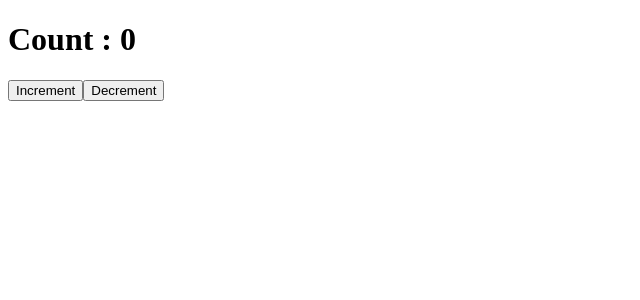
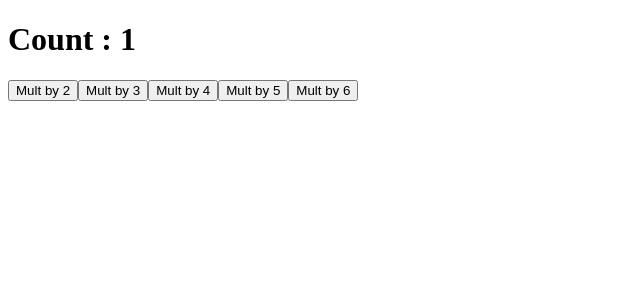
Before and after one commit to rudreshsankpal21/MERN-Journey, a React (Vite) app in the folder React-Learning/: page / in a window 1280 px wide. Shown: the top 300 px of the page, without its empty margins (0-640 px from the left). Built offline with nearby package versions, Linux system fonts and the light colour scheme.

Commit message:
Practiced How to use useContext()

```diff
--- a/React-Learning/src/App.jsx
+++ b/React-Learning/src/App.jsx
@@ -3,33 +3,43 @@ import React, { useState, useContext, createContext } from "react";
 const MyContext = createContext();
 
 const CountProvider = ({ children }) => {
-  const [count, setCount] = useState(0);
-
-  //  Function to increment counter
-  const increment = () => setCount(count + 1);
-  //  Function to decrement counter
-  const decrement = () => setCount(count - 1);
+  const [count, setCount] = useState(1);
+  // Function to multiply by 2
+  const mulBy2 = () => setCount(count * 2);
+  // Function to multiply by 3
+  const mulBy3 = () => setCount(count * 3);
+  // Function to multiply by 4
+  const mulBy4 = () => setCount(count * 4);
+  // Function to multiply by 5
+  const mulBy5 = () => setCount(count * 5);
+  // Function to multiply by 6
+  const mulBy6 = () => setCount(count * 6);
 
   return (
-    <MyContext.Provider value={{ count, increment, decrement }}>
+    <MyContext.Provider
+      value={{ count, mulBy2, mulBy3, mulBy4, mulBy5, mulBy6 }}
+    >
       {children}
     </MyContext.Provider>
   );
 };
 
 const context = () => {
-  const useContextApi = useContext(MyContext);
-  return useContextApi;
+  const useCount = useContext(MyContext);
+  return useCount;
 };
 
-const Counter = () => {
-  const { count, increment, decrement } = context();
+const HandleCounter = () => {
+  const { count, mulBy2, mulBy3, mulBy4, mulBy5, mulBy6 } = context();
 
   return (
     <div>
       <h1>Count : {count} </h1>
-      <button onClick={increment}>Increment</button>
-      <button onClick={decrement}>Decrement</button>
+      <button onClick={mulBy2}>Mult by 2</button>
+      <button onClick={mulBy3}>Mult by 3</button>
+      <button onClick={mulBy4}>Mult by 4</button>
+      <button onClick={mulBy5}>Mult by 5</button>
+      <button onClick={mulBy6}>Mult by 6</button>
     </div>
   );
 };
@@ -38,7 +48,7 @@ const App = () => {
   return (
     <>
       <CountProvider>
-        <Counter />
+        <HandleCounter />
       </CountProvider>
     </>
   );
```
Also changed, not shown: React-Learning/useContext.txt.
